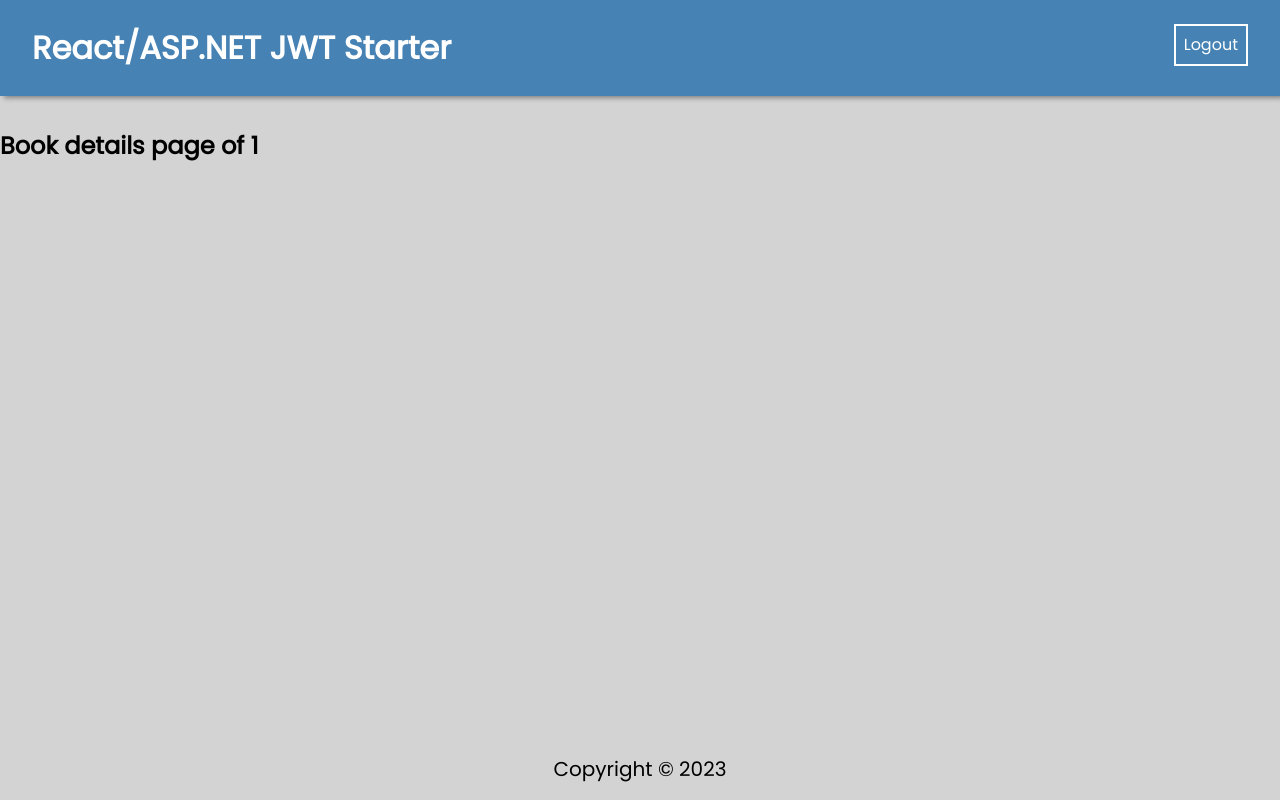
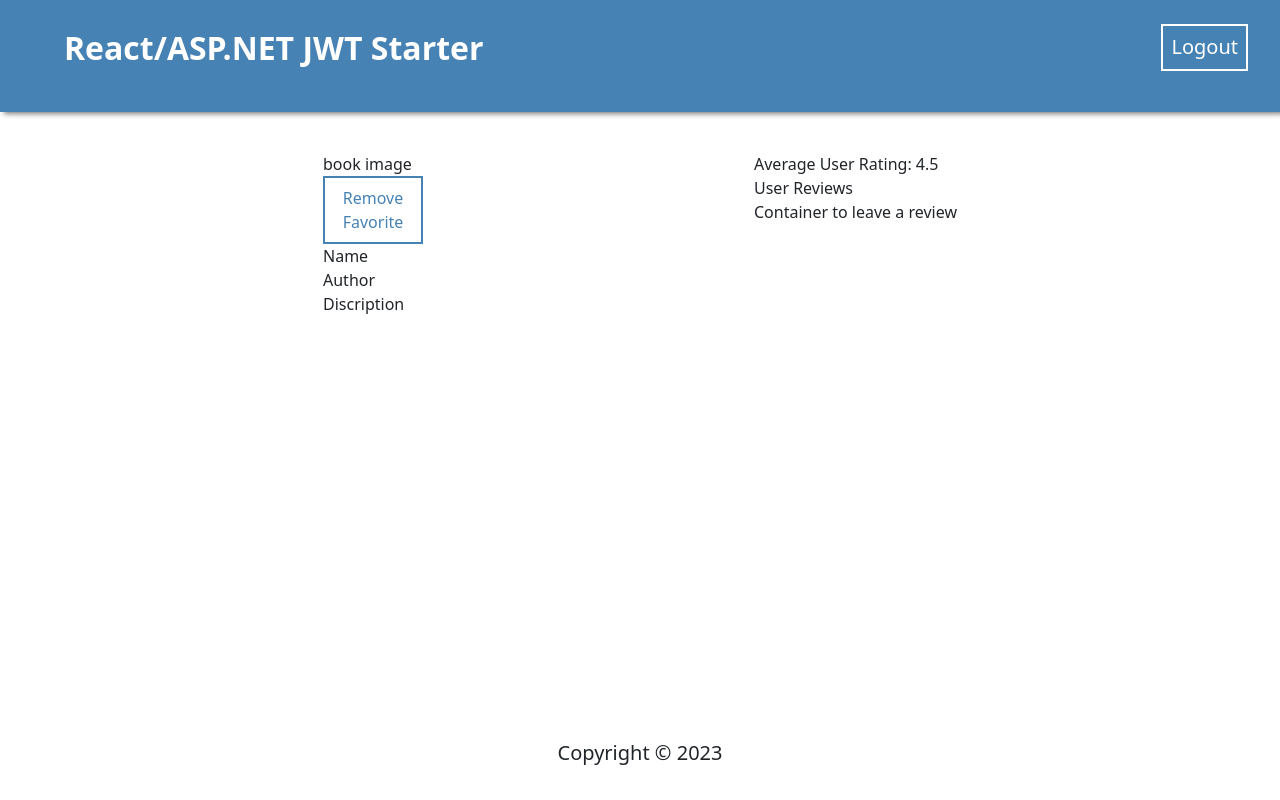
Before and after one commit to ConsoleWL/145_ReactJWTFrontend_Starter, a React (Create React App) app: page /book/1 in a window 1280 px wide. Built offline with nearby package versions, Linux system fonts and the light colour scheme; sample sign-in values are in the browser's storage; the HTML template or start-up script is replaced by a standard one.

Commit message:
Install bootstrap and add some flex containers

```diff
--- a/package.json
+++ b/package.json
@@ -7,6 +7,7 @@
     "@testing-library/react": "^12.1.2",
     "@testing-library/user-event": "^13.5.0",
     "axios": "^0.26.0",
+    "bootstrap": "^5.3.2",
     "jwt-decode": "^3.1.2",
     "react": "^17.0.2",
     "react-dom": "^17.0.2",
--- a/src/App.js
+++ b/src/App.js
@@ -1,6 +1,7 @@
 // General Imports
 import { Routes, Route } from "react-router-dom";
 import "./App.css";
+import "bootstrap/dist/css/bootstrap.css";
 
 // Pages Imports
 import CarPage from "./pages/HomePage/CarPage";
--- a/src/components/BookDetailsPage/BookDetailsPage.jsx
+++ b/src/components/BookDetailsPage/BookDetailsPage.jsx
@@ -4,10 +4,32 @@ const BookDetailsPage = () => {
   const { bookId } = useParams();
 
   return (
-    <div>
-      <h2>Book details page of {bookId} </h2>
+    <div className="d-flex justify-content-evenly">
+      <div className="p-2 w-50%">
+        <div>
+          <div>book image</div>
+          <div>
+            <button>Remove Favorite</button>
+          </div>
+        </div>
+        <div>Name</div>
+        <div>Author</div>
+        <div>Discription</div>
+      </div>
+
+      <div className="p-2 w-50%">
+        <div>Average User Rating: 4.5</div>
+        <div>
+          <table>User Reviews</table>
+        </div>
+        <div>Container to leave a review</div>
+      </div>
     </div>
   );
 };
 
 export default BookDetailsPage;
+
+{
+  /* https://www.googleapis.com/books/v1/volumes/{Book Id here} */
+}
```
Also changed, not shown: 1 other file (tests, documents, lock files or other folders).
